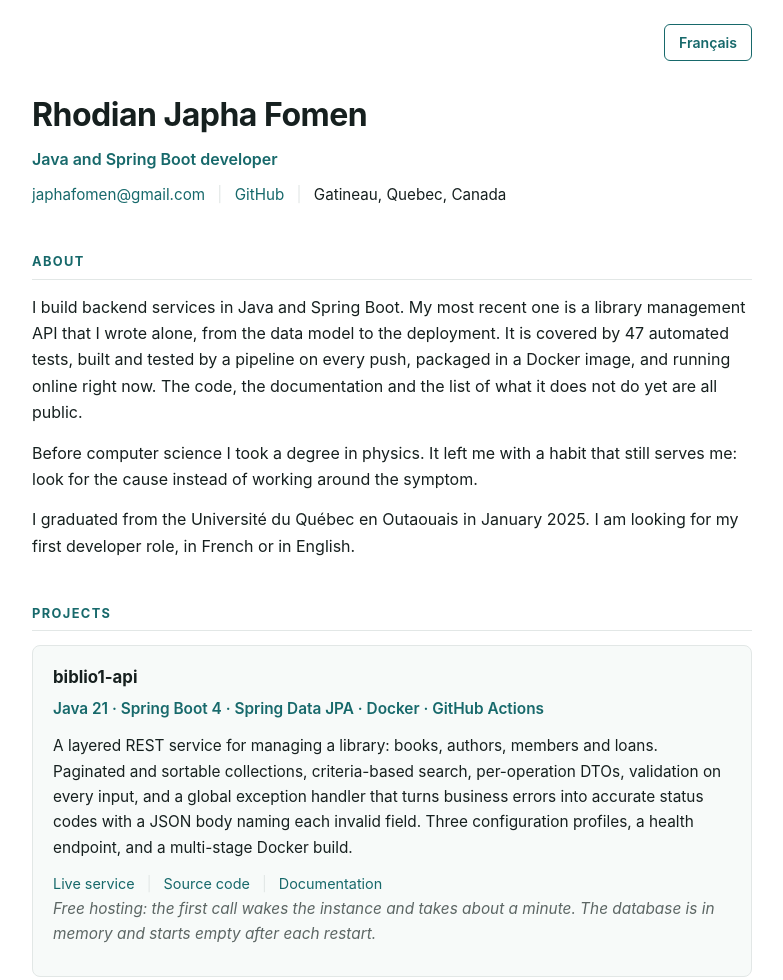
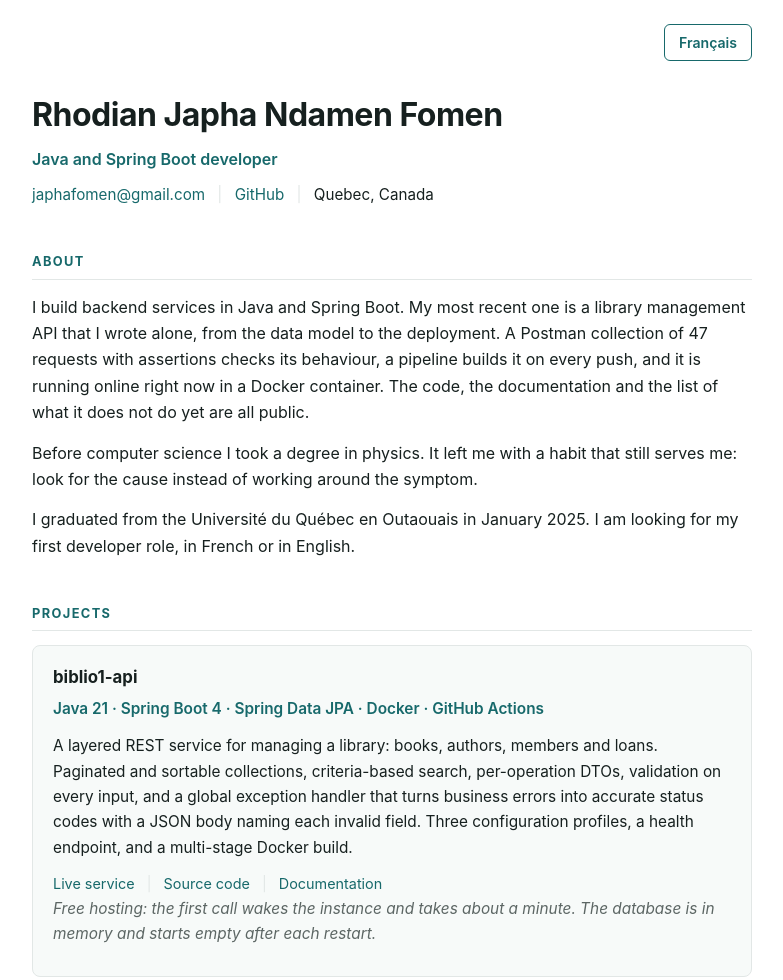
Before and after one commit to Japha-Fomen/Japha-Fomen.github.io, a plain HTML site: page index.html in a window 1280 px wide. Shown: the top 980 px of the page, without its empty margins (248-1031 px from the left). Drawn offline with Linux system fonts and the light colour scheme.

Commit message:
Update name from Rhodian Japha Fomen to Rhodian Japha Ndamen Fomen

```diff
--- a/index.html
+++ b/index.html
@@ -3,7 +3,7 @@
 <head>
 <meta charset="utf-8">
 <meta name="viewport" content="width=device-width, initial-scale=1">
-<title>Rhodian Japha Fomen</title>
+<title>Rhodian Japha Ndamen Fomen</title>
 <meta name="description" content="Java and Spring Boot developer. Backend services, automated testing, containerized deployment.">
 <style>
   :root {
@@ -97,20 +97,20 @@
     </button>
   </div>
 
-  <h1>Rhodian Japha Fomen</h1>
+  <h1>Rhodian Japha Ndamen Fomen</h1>
   <p class="role"><span class="en">Java and Spring Boot developer</span><span class="fr">Développeur Java et Spring Boot</span></p>
   <p class="links">
     <a href="mailto:japhafomen@gmail.com">japhafomen@gmail.com</a>
     <span class="sep">|</span>
     <a href="https://github.com/Japha-Fomen" target="_blank" rel="noopener">GitHub</a>
     <span class="sep">|</span>
-    <span class="en">Gatineau, Quebec, Canada</span><span class="fr">Gatineau (Québec), Canada</span>
+    <span class="en">Quebec, Canada</span><span class="fr">Gatineau (Québec), Canada</span>
   </p>
 
   <h2><span class="en">About</span><span class="fr">À propos</span></h2>
 
-  <p class="en">I build backend services in Java and Spring Boot. My most recent one is a library management API that I wrote alone, from the data model to the deployment. It is covered by 47 automated tests, built and tested by a pipeline on every push, packaged in a Docker image, and running online right now. The code, the documentation and the list of what it does not do yet are all public.</p>
-  <p class="fr">Je développe des services dorsaux en Java et en Spring Boot. Le dernier en date est une API de gestion de bibliothèque que j’ai écrite seul, du modèle de données jusqu’à la mise en ligne. Elle est couverte par 47 tests automatisés, construite et testée par un pipeline à chaque poussée, empaquetée dans une image Docker, et en ligne en ce moment même. Le code, la documentation et la liste de ce qu’elle ne fait pas encore sont publics.</p>
+  <p class="en">I build backend services in Java and Spring Boot. My most recent one is a library management API that I wrote alone, from the data model to the deployment. A Postman collection of 47 requests with assertions checks its behaviour, a pipeline builds it on every push, and it is running online right now in a Docker container. The code, the documentation and the list of what it does not do yet are all public.</p>
+  <p class="fr">Je développe des services dorsaux en Java et en Spring Boot. Le dernier en date est une API de gestion de bibliothèque que j’ai écrite seul, du modèle de données jusqu’à la mise en ligne. Une collection Postman de 47 requêtes avec assertions en vérifie le comportement, un pipeline la compile à chaque poussée, et elle tourne en ligne en ce moment même dans un conteneur Docker. Le code, la documentation et la liste de ce qu’elle ne fait pas encore sont publics.</p>
 
   <p class="en">Before computer science I took a degree in physics. It left me with a habit that still serves me: look for the cause instead of working around the symptom.</p>
   <p class="fr">Avant l’informatique, j’ai fait une licence en physique. Il m’en reste une habitude qui me sert encore&nbsp;: chercher la cause plutôt que contourner le symptôme.</p>
@@ -178,7 +178,7 @@
   <b>Licence en physique, option mécanique.</b> Université de Yaoundé I, Cameroun, de 2018 à 2021.</p>
 
   <footer>
-    <span class="en">Written and maintained by Rhodian Japha Fomen. Bilingual, French and English.</span>
+    <span class="en">Written and maintained by Rhodian Japha Ndamen Fomen. Bilingual, French and English.</span>
     <span class="fr">Rédigé et maintenu par Rhodian Japha Ndamen Fomen. Bilingue, français et anglais.</span>
   </footer>
 
```
